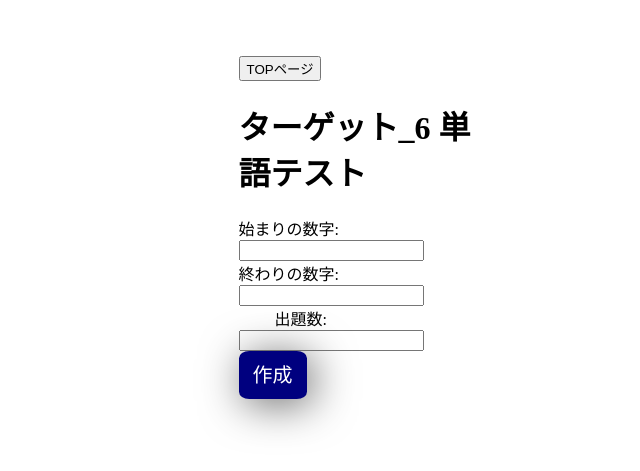
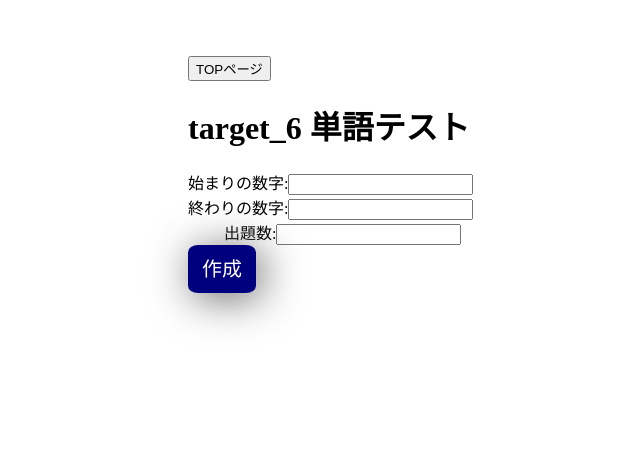
Before and after one commit to aratakomiya/cram, a PHP site: page /target_6_index.php in a window 1280 px wide. Shown: the top 471 px of the page, without its empty margins (275-915 px from the left). Run offline with PHP 8.4, Linux system fonts and the light colour scheme.

Commit message:
all added

```diff
--- a/target_5_index.php
+++ b/target_5_index.php
@@ -30,7 +30,7 @@
       background    : #ffffff;     /* 文字色     */
     }
     .top{
-      margin:0 40%;
+      margin:0 36%;
     }
     </style>
 </head>
@@ -39,7 +39,7 @@
 　　　<form action="start.php">
     <input type="submit" value="TOPページ">
     </form>
-    <h1>ターゲット_5 単語テスト</h1>
+    <h1>target_5 単語テスト</h1>
 
     <form method="POST" action="target_5_problem.php">
       <label for="start">始まりの数字:</label><input type="text" name="start" id="start"><br>
--- a/target_6_index.php
+++ b/target_6_index.php
@@ -8,7 +8,7 @@
 <head>
     <meta charset="UTF-8">
     <meta name="viewport" content="width=device-width, initial-scale=1.0">
-    <title>ターゲット_6単語テスト</title>
+    <title>ターゲット _6単語テスト</title>
     <style>
      .button {
       display       : inline-block;
@@ -30,7 +30,7 @@
       background    : #ffffff;     /* 文字色     */
     }
     .top{
-      margin:0 40%;
+      margin:0 36%;
     }
     </style>
 </head>
@@ -39,7 +39,7 @@
 　　　<form action="start.php">
     <input type="submit" value="TOPページ">
     </form>
-    <h1>ターゲット_6 単語テスト</h1>
+    <h1>target_6 単語テスト</h1>
 
     <form method="POST" action="target_6_problem.php">
       <label for="start">始まりの数字:</label><input type="text" name="start" id="start"><br>
```
